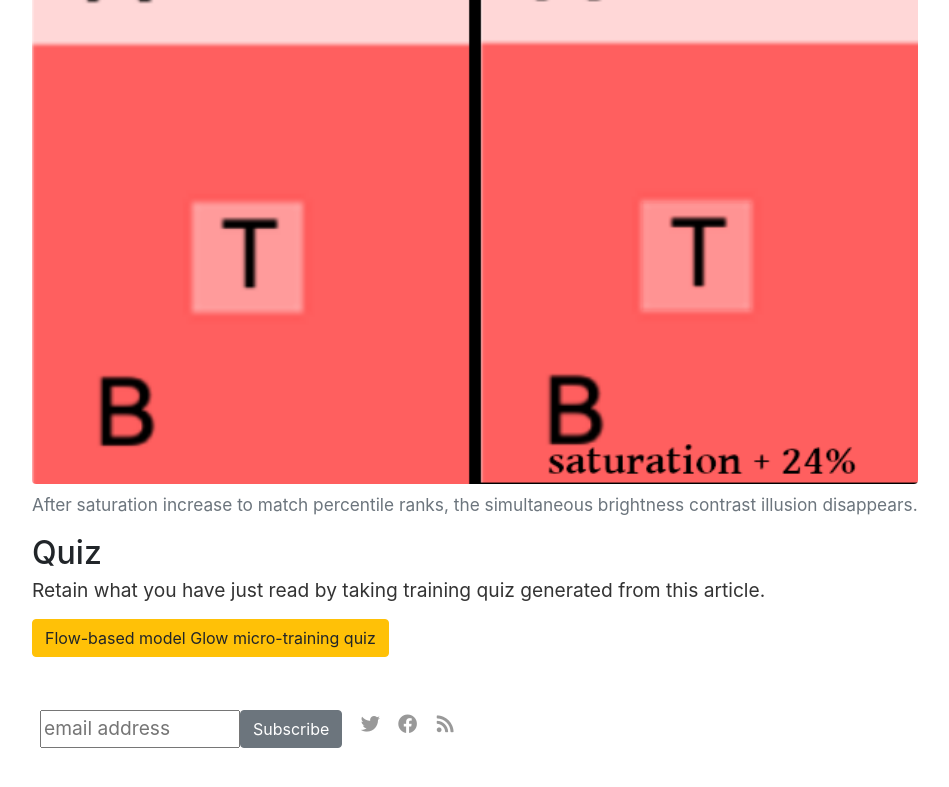
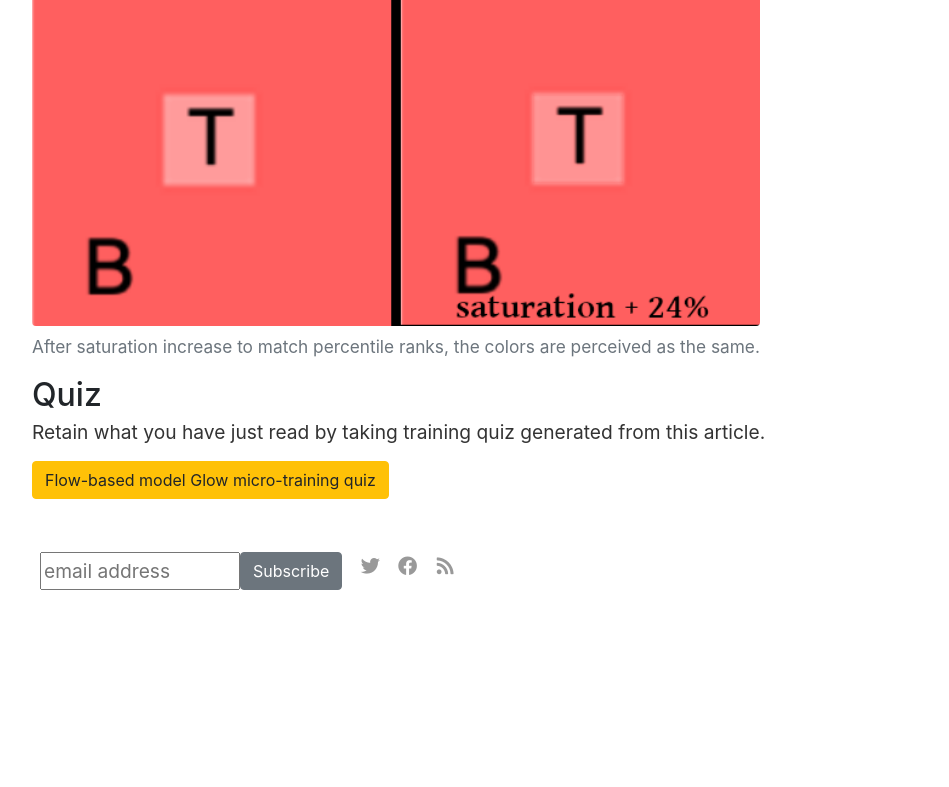
Before and after one commit to vackosar/vackosar.github.io, a Jekyll site: the page built from _posts/2020-06-19-glow-the-representations-must-flow.md, in a window 1280 px wide and 900 px high, scrolled down 4090 px. Shown: the top 787 px of the window, without its empty margins (111-1060 px from the left). Built offline with Jekyll 4.4.1, drawn with Linux system fonts in a browser that asks for light colours; nearby versions of some CDN libraries; library files that are not in the unit come from our copies; comment, search, counter and statistics services are not loaded; after the commit the page ends 4832 px from its top, so only the background shows below that.

Commit message:
rewrite visual illusions

```diff
--- a/_posts/2020-06-19-glow-the-representations-must-flow.md
+++ b/_posts/2020-06-19-glow-the-representations-must-flow.md
@@ -115,8 +115,8 @@
     <img
         class="figure-img img-fluid rounded"
         src="https://raw.githubusercontent.com/vackosar/vackosar.github.io/master/images/glow-contrast-illusion-saturation.png"
-        alt='After saturation increase to match percentile ranks, the simultaneous brightness contrast illusion disappears.'/>
-    <figcaption class="figure-caption">After saturation increase to match percentile ranks, the simultaneous brightness contrast illusion disappears.</figcaption>
+        alt='Simultaneous brightness contrast visual illusion: After saturation increase to match percentile ranks, the colors are perceived as the same.'/>
+    <figcaption class="figure-caption">After saturation increase to match percentile ranks, the colors are perceived as the same.</figcaption>
 </figure>
 
 ## Quiz
```
Also changed, not shown: other parts of _posts/2020-06-19-glow-the-representations-must-flow.md (+1 -1 lines).
